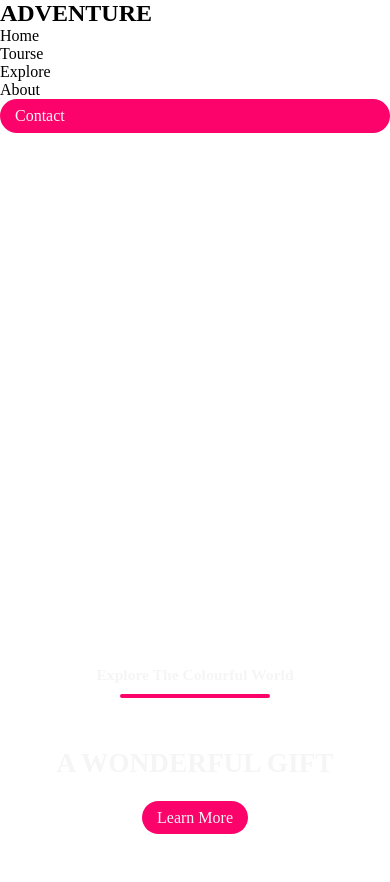
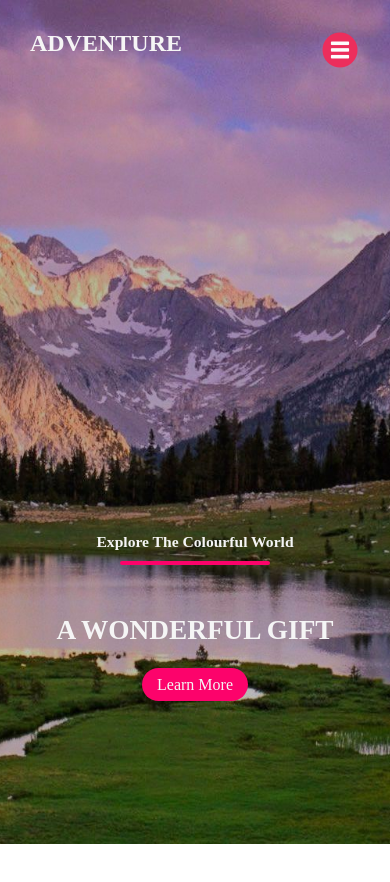
Before and after one commit to Amrit-Raj-17/Adventure-Website-practice, a plain HTML site: page index.html in a window 390 px wide. After the commit the page ends 844 px from the top, so only its background shows below. Drawn offline with Linux system fonts and the light colour scheme.

Commit message:
Add files via upload

```diff
--- a/index.html
+++ b/index.html
@@ -7,12 +7,13 @@
   <nav class="navbar">
     <h1 class="logo">ADVENTURE</h1>
     <ul class="nav-links">
-      <li><a href="#"></a>Home</li>
-      <li><a href="#"></a>Tourse</li>
+      <li class="active"><a href="#"></a>Home</li>
+      <li><a href="#"></a>Tours</li>
       <li><a href="#"></a>Explore</li>
       <li><a href="#"></a>About</li>
       <li class="ctn"><a href="#"></a>Contact</li>
     </ul>
+    <img src="menu-btn.png" alt="menu" class="menu-btn">
   </nav>
   <header>
     <div class="header-content">
@@ -22,5 +23,13 @@
       <a href="#" class="ctn">Learn More</a>
     </div>
   </header>
+  <script>
+    const menuBtn = document.querySelector('.menu-btn')
+    const navlinks = document.querySelector('.nav-links')
+
+    menuBtn.addEventListener('click',()=>{
+      navlinks.classList.toggle('mobile-menu')
+    })
+  </script>
 </body>
 </html>
--- a/style.css
+++ b/style.css
@@ -6,10 +6,35 @@
 a{
   text-decoration: none;
 }
+ul{
+  list-style: none;
+}
+.navbar{
+  position: absolute;
+  top: 0;
+  left: 0;
+  display: flex;
+  width: 100%;
+  justify-content: space-between;
+  padding: 20px;
+  color: whitesmoke;
+}
+.active{
+  color: #fc036b;
+  text-decoration: underline;
+  font-weight: bold;
+}
+.nav-links{
+  display: flex;
+  align-items: center;
+}
+.nav-links li{
+  margin: 0 30px;
+}
 header{
   width: 100vw;
   height: 100vh;
-  background-image: url("images\mountain1.jpg");
+  background-image: url("/newmountain1.jpg");
   background-size: cover;
   background-position: bottom;
   display: flex;
@@ -42,3 +67,40 @@ header{
   border-radius: 30px;
   color: whitesmoke;
 }
+.menu-btn{
+  position: absolute;
+  top: 30px;
+  right: 30px;
+  width: 40px;
+  cursor: pointer;
+  display: none;
+}
+@media only screen and (max-width:850px){
+  .menu-btn{
+    display: block;
+  }
+  .navbar{
+    padding: 0;
+  }
+  .logo{
+    position: absolute;
+    top: 30px;
+    left: 30px;
+  }
+  .nav-links{
+    flex-direction: column;
+    width: 100%;
+    height: 100vh;
+    justify-content: center;
+    background: #484872;
+    margin-top: -900px;
+    transition: all 0.5s ease;
+  }
+  .mobile-menu{
+     margin-top: 0px;
+     border-bottom-right-radius: 30%;
+  }
+  .nav-links li{
+    margin: 30px auto;
+  }
+}
```
Also changed, not shown: menu-btn.png (added), newmountain1.jpg (added).
